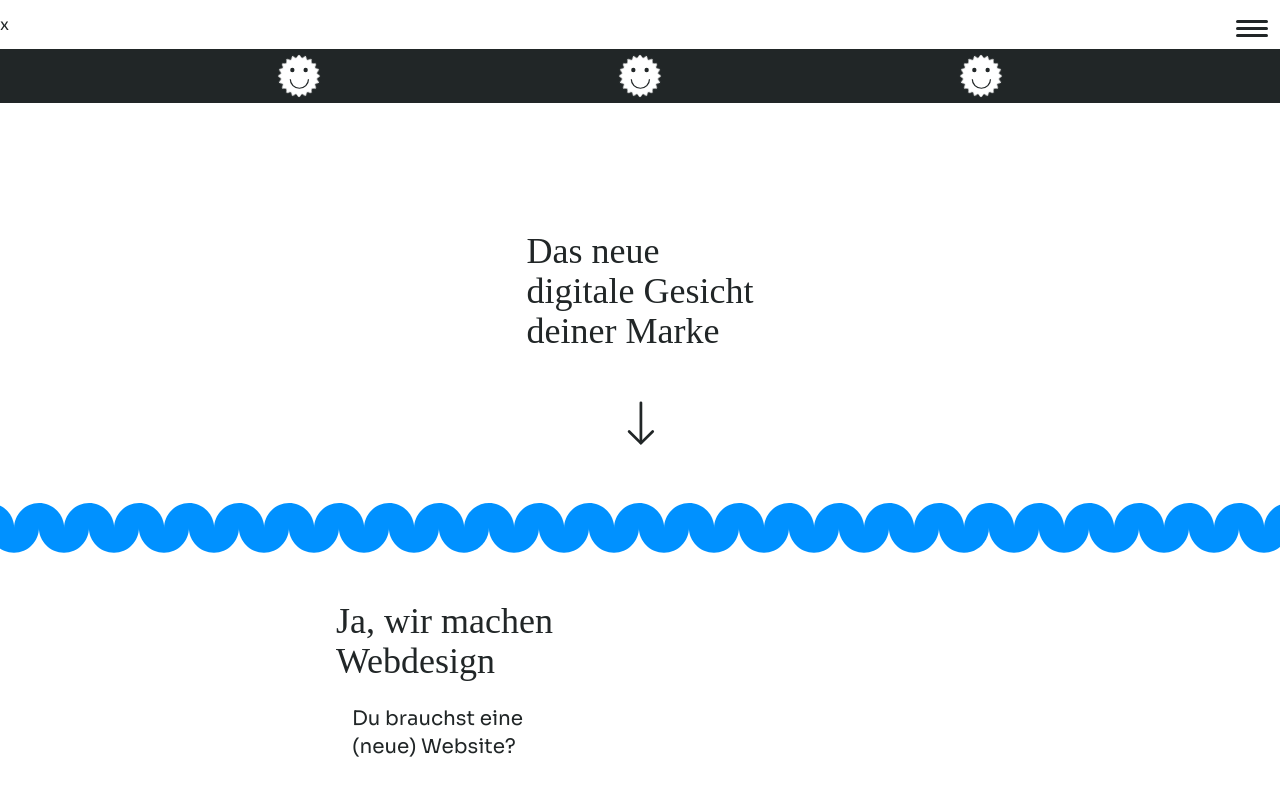
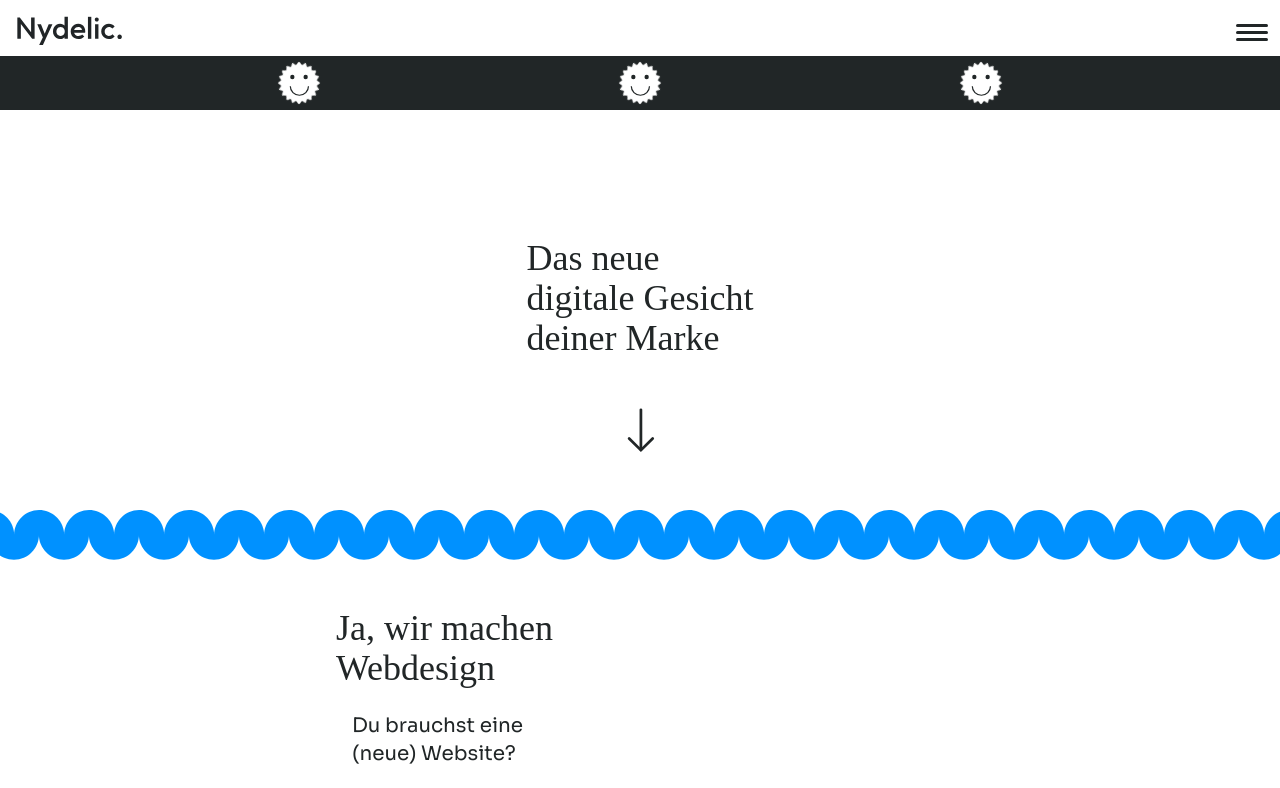
Before and after one commit to nydelic/nydelic, a Next.js app: page / in a window 1280 px wide. Shown: the top 788 px of the page. Built offline with nearby package versions, Linux system fonts and the light colour scheme; a web font is replaced by a local one.

Commit message:
fix: add logo svg

```diff
--- a/pages/contact.tsx
+++ b/pages/contact.tsx
@@ -18,7 +18,9 @@ function Contact({}: ContactProps) {
           <EmojiSun size={60} faceColor="text-accent-color" />
         </div>
         <div className="text-center text-2xl mb-12">
-          x<br />
+          {/* eslint-disable-next-line */}
+          <img src="/Nydelic_Logo.svg" className="h-14 mx-auto" alt="Logo" />
+          <br />
           <a href="mailto:hello@nydelic.ch">hello@nydelic.ch</a>
           <br />
           <br />
--- a/src/components/nav/Nav.tsx
+++ b/src/components/nav/Nav.tsx
@@ -40,7 +40,10 @@ function Nav() {
   return (
     <>
       <div className="flex justify-between items-center">
-        <div>x</div>
+        <div>
+          {/* eslint-disable-next-line */}
+          <img src="/Nydelic_Logo.svg" className="h-14" alt="Logo" />
+        </div>
         <button
           className={`p-3 pt-5 flex flex-col ${navOpen ? "hidden" : ""}`}
           onClick={(e) => {
```
Also changed, not shown: public/Nydelic_Logo.svg (added).
